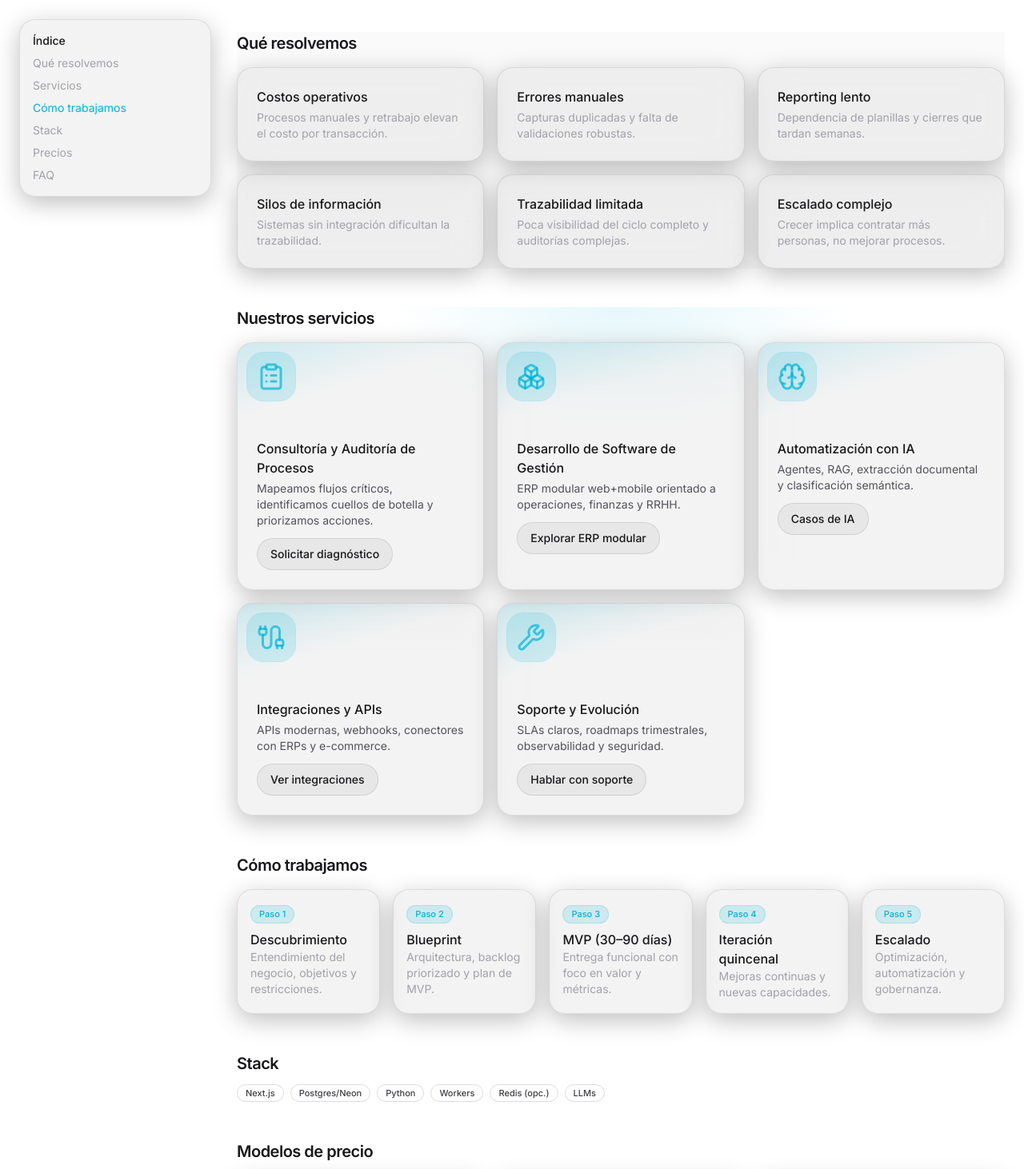
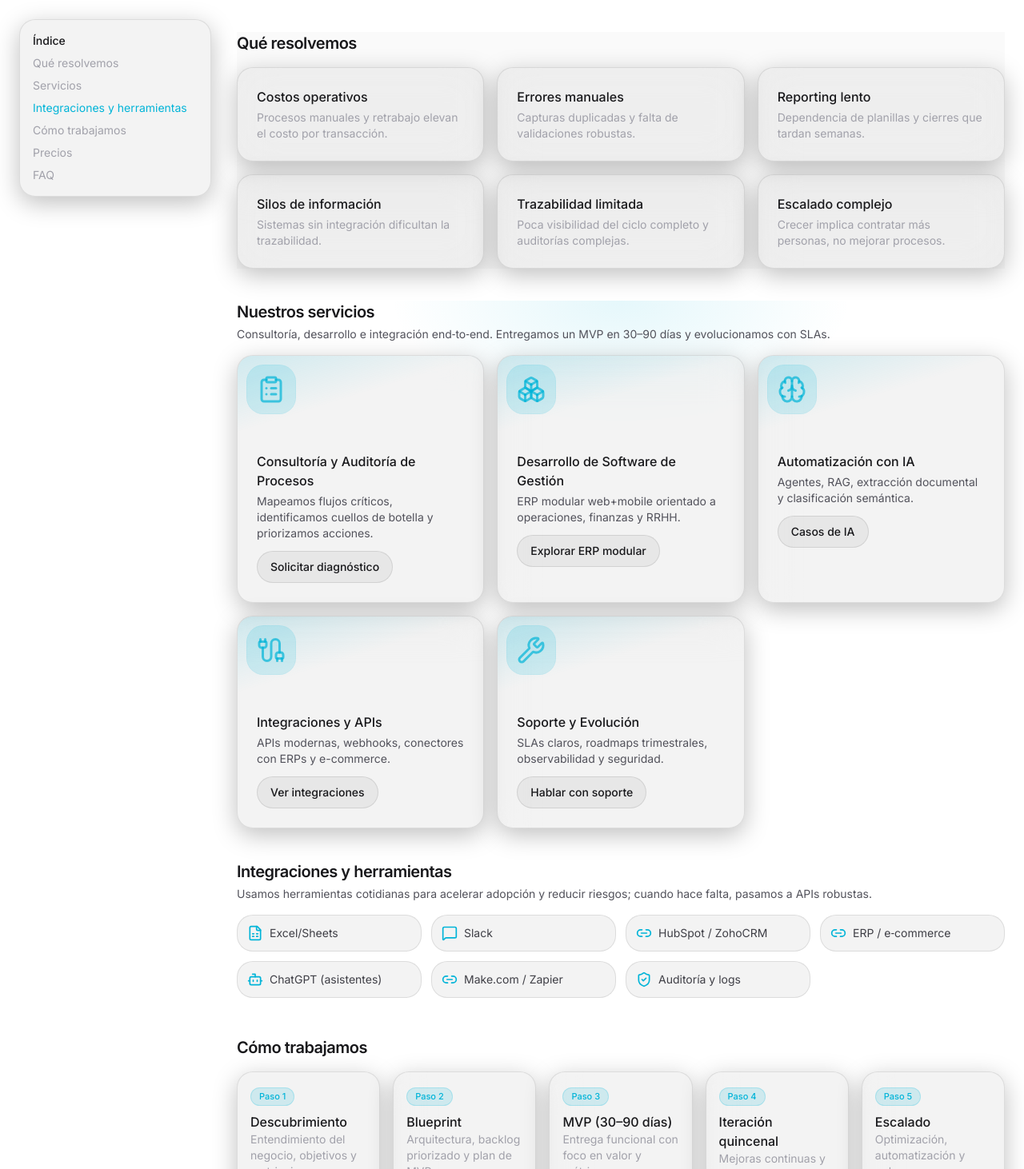
Before and after one commit to Cryptobal/axioma, a Next.js app: page /servicios in a window 1280 px wide. Shown: the part 388-1850 px from the top of the page at 80% size. Built offline with nearby package versions, Linux system fonts and the light colour scheme; no server answers.

Commit message:
Servicios: rediseño profundo mobile-first, integraciones y herramientas, copy experto; sin nube de tags

```diff
--- a/app/servicios/page.tsx
+++ b/app/servicios/page.tsx
@@ -6,7 +6,7 @@ import { Section } from '@/components/section'
 import Script from 'next/script'
 import Link from 'next/link'
 import { Card, CardContent, CardHeader } from '@/components/ui/card'
-import { Brain, Boxes, Cable, ClipboardList, Wrench } from 'lucide-react'
+import { Brain, Boxes, Cable, ClipboardList, Wrench, Workflow, Bot, Link2, MessageSquare, FileSpreadsheet, ShieldCheck } from 'lucide-react'
 import { SectionNav } from '@/components/section-nav'
 
 export const metadata: Metadata = {
@@ -60,8 +60,8 @@ export default function Page() {
         <SectionNav items={[
           { id: 'que-resolvemos', label: 'Qué resolvemos' },
           { id: 'servicios', label: 'Servicios' },
+          { id: 'integraciones', label: 'Integraciones y herramientas' },
           { id: 'como-trabajamos', label: 'Cómo trabajamos' },
-          { id: 'stack', label: 'Stack' },
           { id: 'precios', label: 'Precios' },
           { id: 'faq', label: 'FAQ' },
         ]} />
@@ -80,8 +80,9 @@ export default function Page() {
         </div>
       </Section>
 
-      <Section id="servicios" className="mt-12" variant="mesh">
+      <Section id="servicios" className="mt-10" variant="mesh">
         <h2 className="text-xl font-semibold tracking-tight">Nuestros servicios</h2>
+        <p className="text-sm text-zinc-600 dark:text-zinc-400 mt-1">Consultoría, desarrollo e integración end‑to‑end. Entregamos un MVP en 30–90 días y evolucionamos con SLAs.</p>
         <div className="grid grid-cols-1 sm:grid-cols-2 md:grid-cols-3 gap-4 mt-4">
           {services.map((s) => (
             <Card key={s.title} className="overflow-hidden">
@@ -101,6 +102,19 @@ export default function Page() {
         </div>
       </Section>
 
+      <section id="integraciones" className="mt-10">
+        <h2 className="text-xl font-semibold tracking-tight">Integraciones y herramientas</h2>
+        <p className="text-sm text-zinc-600 dark:text-zinc-400 mt-1">Usamos herramientas cotidianas para acelerar adopción y reducir riesgos; cuando hace falta, pasamos a APIs robustas.</p>
+        <div className="mt-4 grid grid-cols-2 sm:grid-cols-3 md:grid-cols-4 gap-3">
+          {[{ i: FileSpreadsheet, t: 'Excel/Sheets' }, { i: MessageSquare, t: 'Slack' }, { i: Link2, t: 'HubSpot / ZohoCRM' }, { i: Link2, t: 'ERP / e‑commerce' }, { i: Bot, t: 'ChatGPT (asistentes)' }, { i: Link2, t: 'Make.com / Zapier' }, { i: ShieldCheck, t: 'Auditoría y logs' }].map((x) => (
+            <div key={x.t} className="flex items-center gap-2 rounded-2xl border border-zinc-900/10 bg-zinc-900/5 p-3 dark:border-zinc-50/10 dark:bg-zinc-50/5">
+              <x.i className="size-5 text-primary" />
+              <span className="text-sm text-zinc-700 dark:text-zinc-300">{x.t}</span>
+            </div>
+          ))}
+        </div>
+      </section>
+
       <section id="como-trabajamos" className="mt-12">
         <h2 className="text-xl font-semibold tracking-tight">Cómo trabajamos</h2>
         <ol className="grid md:grid-cols-5 gap-4 mt-4">
@@ -114,14 +128,7 @@ export default function Page() {
         </ol>
       </section>
 
-      <section id="stack" className="mt-12">
-        <h2 className="text-xl font-semibold tracking-tight">Stack</h2>
-        <div className="flex flex-wrap gap-2 mt-3">
-          {['Next.js', 'Postgres/Neon', 'Python', 'Workers', 'Redis (opc.)', 'LLMs'].map((s) => (
-            <Badge key={s} variant="outline">{s}</Badge>
-          ))}
-        </div>
-      </section>
+
 
       <section id="precios" className="mt-12">
         <h2 className="text-xl font-semibold tracking-tight">Modelos de precio</h2>
```
